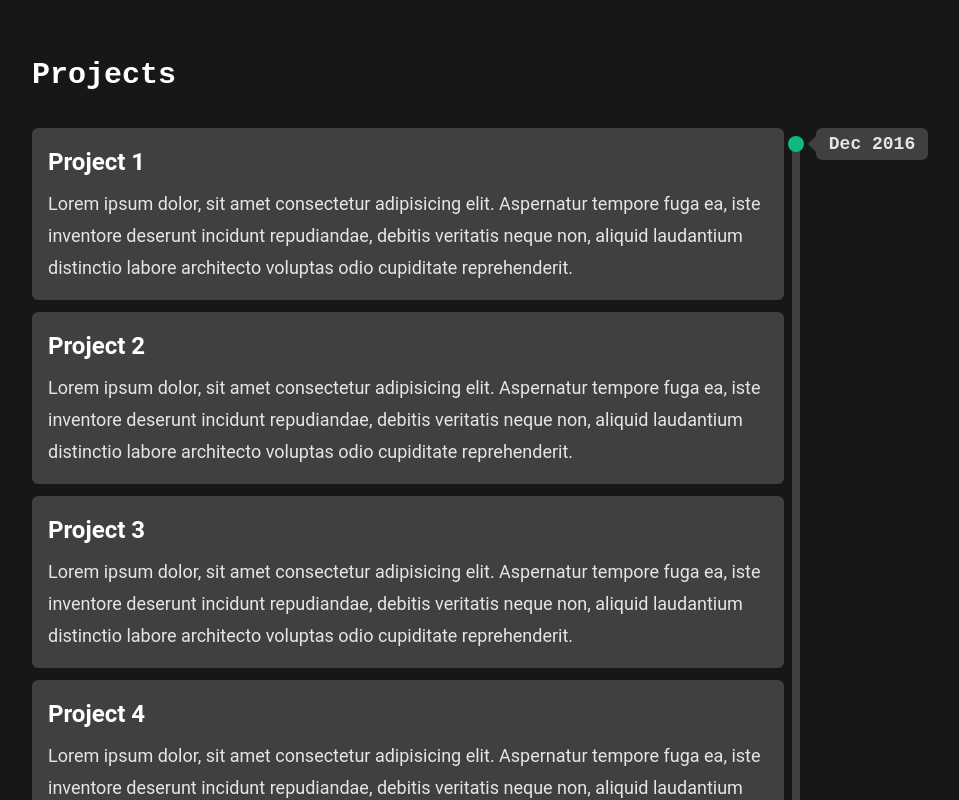
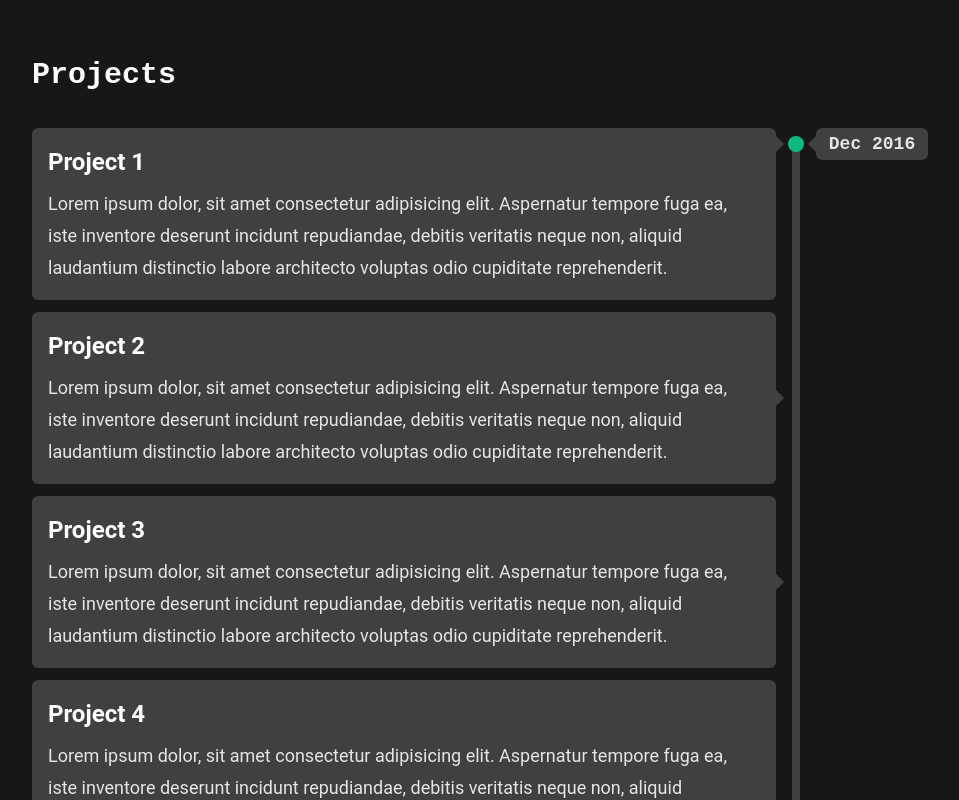
Before and after one commit to LucasOe/portfolio, a React (Vite) app: page / in a window 1280 px wide. Shown: the part 560-1360 px from the top of the page, without its empty margins (160-1119 px from the left). Built offline with nearby package versions, Linux system fonts and the light colour scheme.

Commit message:
Add arrow to Project component

```diff
--- a/src/components/Project.tsx
+++ b/src/components/Project.tsx
@@ -1,11 +1,12 @@
 type ProjectProps = {
 	title: string;
+	arrowPosition: number;
 	className?: string;
 };
 
-export default function Project({ title, className }: ProjectProps) {
+export default function Project({ title, arrowPosition, className }: ProjectProps) {
 	return (
-		<div className={className}>
+		<div className={`${className} flex`}>
 			<div className="rounded-md bg-neutral-700 p-4">
 				<h3 className="m-0 mb-2">{title}</h3>
 				<p className="m-0">
@@ -14,6 +15,13 @@ export default function Project({ title, className }: ProjectProps) {
 					architecto voluptas odio cupiditate reprehenderit.
 				</p>
 			</div>
+			{/*Arrow*/}
+			<div className="flex h-full py-2">
+				<div
+					className="relative h-0 w-0 border-y-8 border-l-8 border-y-transparent border-l-neutral-700"
+					style={{ top: `${arrowPosition}%`, transform: `translateY(-${arrowPosition}%)` }}
+				/>
+			</div>
 		</div>
 	);
 }
--- a/src/pages/Home.tsx
+++ b/src/pages/Home.tsx
@@ -28,10 +28,10 @@ export default function Home() {
 					<h2 className="mt-24 font-mono">Projects</h2>
 					<Timeline unixBegin={1483225200} unixEnd={1673910000}>
 						<div className="flex grow flex-col gap-3">
-							<Project title="Project 1" />
-							<Project title="Project 2" />
-							<Project title="Project 3" />
-							<Project title="Project 4" />
+							<Project title="Project 1" arrowPosition={0} />
+							<Project title="Project 2" arrowPosition={50} />
+							<Project title="Project 3" arrowPosition={50} />
+							<Project title="Project 4" arrowPosition={100} />
 						</div>
 					</Timeline>
 					<h2 className="mt-24 font-mono">Skills</h2>
```
